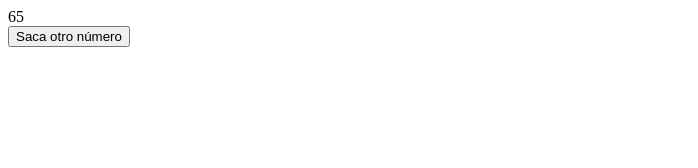
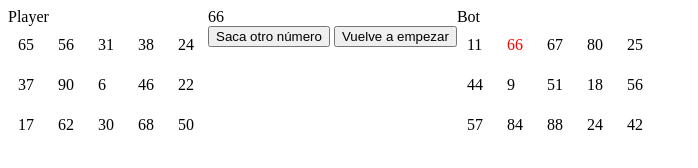
Before and after one commit to RoseGafe/bingo-simulator, a website built with Vite: page src/index.html in a window 1280 px wide. Both pictures are taken after a click on the button "Saca otro número". Shown: the whole page, without its empty margins (0-698 px from the left). Built offline with nearby package versions, Linux system fonts and the light colour scheme.

Commit message:
funcionalidad casi completa del bingo

```diff
--- a/src/index.css
+++ b/src/index.css
@@ -0,0 +1,18 @@
+.container{
+    display: flex;
+}
+#player{
+    display:flex;
+    flex-direction: column;
+}
+.row{
+    display:flex;
+}
+.number{
+    height: 20px;
+    width: 20px;
+    margin:10px;
+}
+.checked{
+    color:red;
+}
--- a/src/index.html
+++ b/src/index.html
@@ -9,16 +9,21 @@
       <script type="module" src="./index.js"></script>
    </head>
    <body>
+      <div id="result"></div>
       <div class="container">
-         <div class="player">
-            <div></div>
+         <div >
+            Player
+            <div id="player"></div>
          </div>
+
          <div class="bingo">
             <div id="bingoNumb"></div>
             <button id="btn">Saca otro número</button>
+            <button id="btnStart">Vuelve a empezar</button>
          </div>
-         <div class="pc">
-            <div></div>
+         <div >
+            Bot
+            <div id="pc"></div>
          </div>
       </div>
    </body>
--- a/src/index.js
+++ b/src/index.js
@@ -1,15 +1,124 @@
 import _ from 'lodash';
 
 const BALL = document.getElementById("bingoNumb");
-const btn = document.getElementById("btn");
-const array = _.range(1, 91);
+const BTN = document.getElementById("btn");
+const RESTART = document.getElementById("btnStart");
+let numbers; //Array con todos los números del bingo.
+
+//Cards
+const PLAYER = document.getElementById("player");
+const PC = document.getElementById("pc");
+
+let player1Card;
+let pc1Card;
+//Contadores de números tachados de cada jugador.
+let playerChecked;
+let pcChecked;
+
+function createCard(playerCard){
+    let pos =  Math.floor(Math.random() * numbers.length); //Obtenemos una posición aleatoria de la array de números.
+    playerCard.push(numbers[pos]); //El primero nunca estará repetido así que se añade a la array de la card que se ha pasado por el parametro.
+    //Para los otros 14 números se vuelve a cambiar la posición, si el número que esta en esta ya se encuentra en la array de la card se cambia la variable hasta que no coincida.
+    for (let i = 1; i <= 14; i++) {
+        pos =  Math.floor(Math.random() * numbers.length);
+        while(playerCard.includes(numbers[pos])){
+            pos =  Math.floor(Math.random() * numbers.length);
+        }
+        playerCard.push(numbers[pos]);
+    }
+
+}
+
+function showCard(element, card){
+    let count = 0;
+    for (let i = 0; i <= 2; i++) { //Bucle de para las 3 líneas.
+        let row = document.createElement('div'); //Se crea un div para cada una.
+        row.className = 'row';
+        element.appendChild(row); //Y se añade al elemento, en este caso div, que hemos pasado como parametro.
+        for (let j = 0; j <= 4; j++) { //Por cada fila hay 5 números
+            let num = card[count]; //Obtenemos el número del array que pasamos como parametro que se encuentra en la posición del contador.
+            let div = document.createElement('div');
+            div.classList.add('number');
+            div.classList.add('number' + num); //Añadir una clase que indique su número.
+            div.textContent = num;
+            row.appendChild(div); //Añadimos el número al div y el div a la fila.
+            count++;
+        }
+    }
+
+}
 
 
+//Cada vez que se saque un número se comprueba si hay ganador
+function checkWinner(num){
+    //Como esto practicamente se repite para los dos jugadores, se puede hacer una función aparte.
 
+    //Si la tarjeta del jugador tiene el número en el array, se comprueba que div es,
+    //le añadimos la clase checked, sumamos a su contador de tachados y si este ha llegado a 15, el jugador a ganado.
+    if(player1Card.includes(num)){
+        for (let i = 0; i < player1Card.length; i++) {
+            if(player1Card[i] == num){
+                let element = document.querySelector('#player .number'+num);
+                element.classList.add('checked');
+                playerChecked++;
+                if(playerChecked == 15){
+                    document.getElementById('result').textContent="HAS GANADO";
+                    BTN.disabled = true;
+                }
+            }
+        }
+    }
+    if(pc1Card.includes(num)){
+        for (let i = 0; i < pc1Card.length; i++) {
+            if(pc1Card[i] == num){
+                let element = document.querySelector('#pc .number'+num);
+                element.classList.add('checked');
+                pcChecked++;
+                if(pcChecked == 15){
+                    document.getElementById('result').textContent="HAS PERDIDO";
+                    BTN.disabled = true;
+                }
+            }
+        }
+    }
 
+    //No he añadido empate, ya que no se si gana el primero que dice bingo...
+
+}
+//Obtener número aleatorio de la array
 function newNumber(){
-    let pos = Math.floor(Math.random() * 90);
-    console.log(pos);
-    BALL.textContent = pos;
+    //Si aun quedan números:
+    if(numbers.length > 0){
+        let pos = Math.floor(Math.random() * numbers.length); //Obtenemos una posición de la array.
+        BALL.textContent = numbers[pos]; //Escribimos en el div el número que se encuentra en la posición de la array.
+        checkWinner(numbers[pos]);
+        numbers.splice(pos,1); //Borramos de la array el número que se encuentra en la posición.
+    }else{
+        //Si no quedan números en el array, se avisa en el div.
+        BALL.textContent = "No quedan números";
+    }
+
 }
-btn.addEventListener("click", newNumber);
+
+function start(){
+    //Borramos el posible contenido de los div donde van las tarjetas, iniciamos todos las variables y cremos las tarjetas.
+    PLAYER.innerHTML = '';
+    PC.innerHTML = '';
+    BTN.disabled = false;
+    document.getElementById('result').textContent='';
+    BALL.textContent = '';
+    numbers = _.range(1, 91);
+    player1Card = [];
+    pc1Card = [];
+    playerChecked = 0;
+    pcChecked = 0;
+    createCard(player1Card);
+    createCard(pc1Card);
+    showCard(PLAYER, player1Card);
+    showCard(PC,pc1Card);
+
+}
+//Recordar que no se puede llamar a una función que esta declarada más tarde.
+BTN.addEventListener("click", newNumber);
+RESTART.addEventListener("click", start);
+window.onload = start;
```
